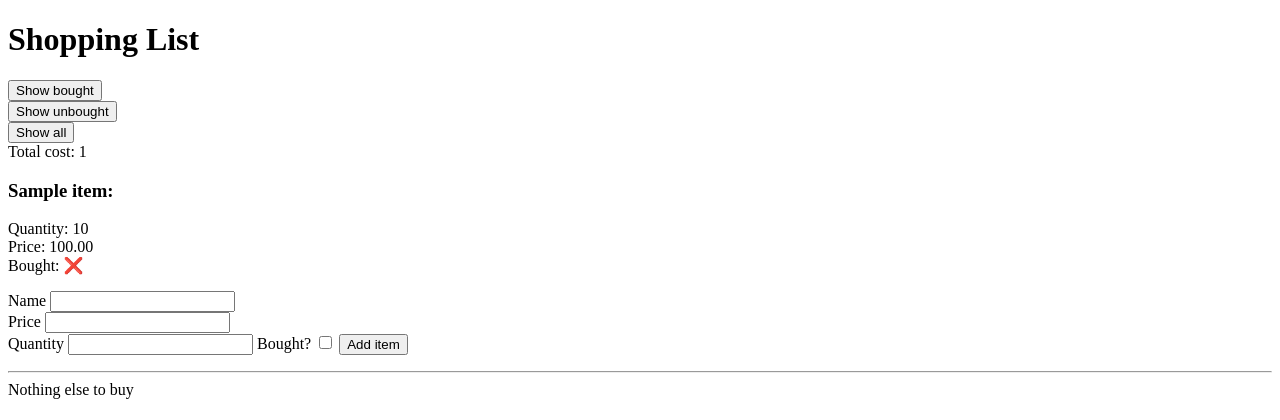
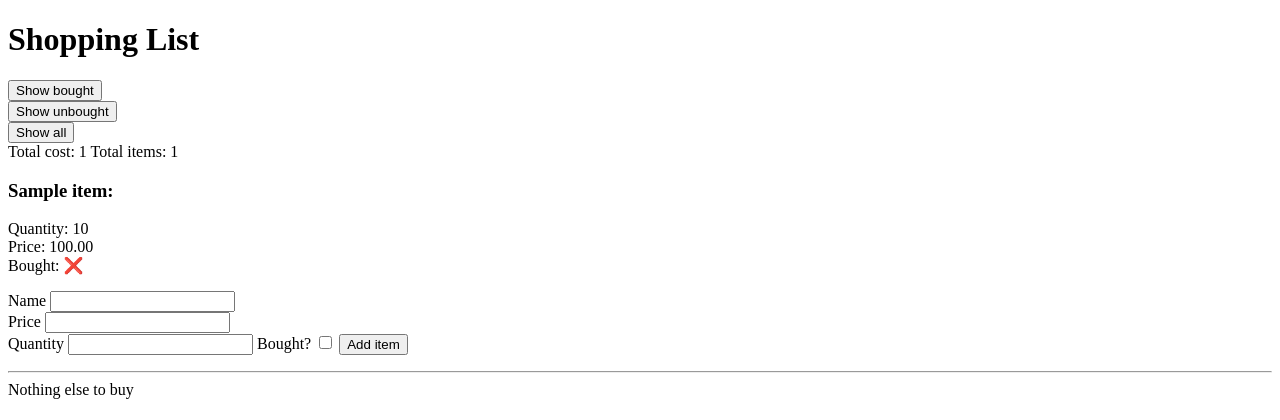
Before and after one commit to Andrew-Lindsay42/Week3WeekendHW, a Flask app: template templates/index.html in a window 1280 px wide. Shown: the top 420 px of the page. Run offline with Flask 2, Linux system fonts and the light colour scheme; the template is opened without the code that fills it: most values are stand-ins (such as "Sample title", 1, 10 or a date in 2020).

Commit message:
Added total_items to index.html

```diff
--- a/controllers/controller.py
+++ b/controllers/controller.py
@@ -1,10 +1,10 @@
 from app import app
 from flask import render_template, request, redirect
-from models.shopping_list import shopping_list, add_new_item, total_cost, Item
+from models.shopping_list import shopping_list, add_new_item, total_cost, total_items, Item
 
 @app.route('/list')
 def index():
-    return render_template('index.html', title='All items', shopping_list=shopping_list, total_cost = total_cost(shopping_list))
+    return render_template('index.html', title='All items', shopping_list=shopping_list, total_cost = total_cost(shopping_list), total_items = total_items(shopping_list))
 
 @app.route('/list', methods = ['POST'])
 def add_item():
--- a/templates/index.html
+++ b/templates/index.html
@@ -21,7 +21,7 @@
             </form>
         </div id = 'list_details'>
         Total cost: {{total_cost}}
-
+        Total items: {{total_items}}
         <div>
 
         </div>
```
